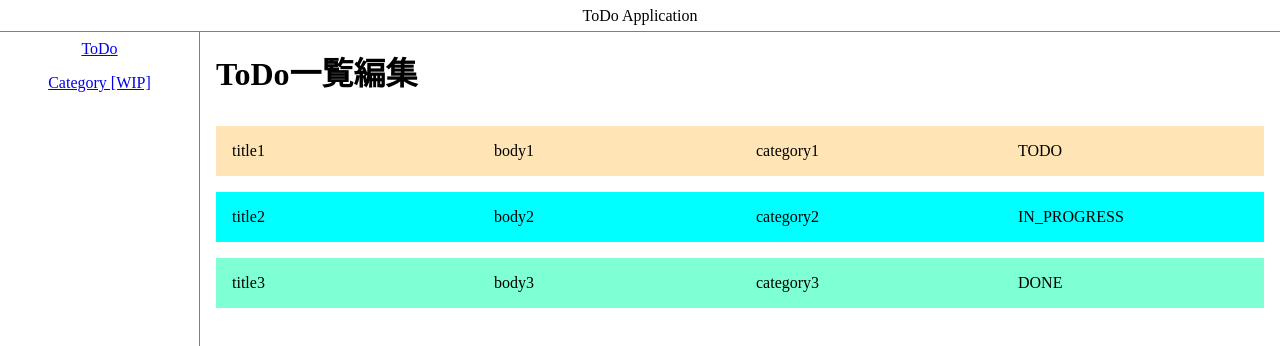
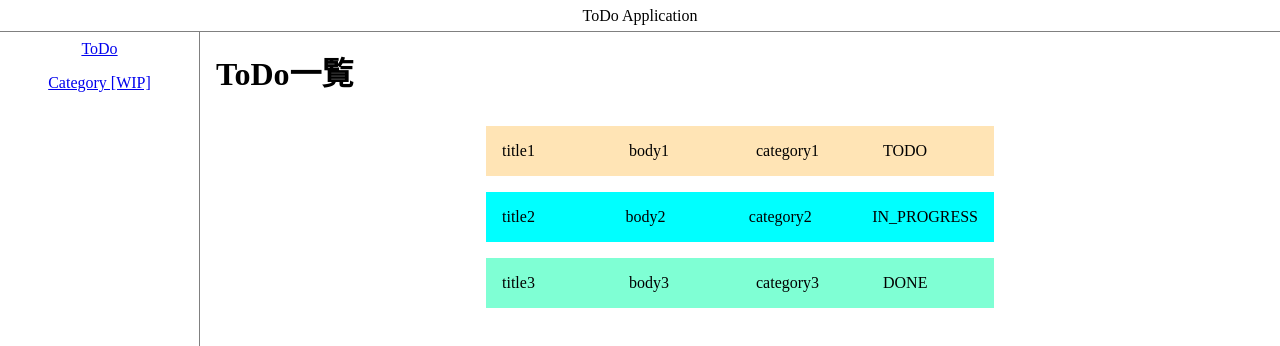
Before and after one commit to RayStarkMC/todo-app, an Angular app in the folder spa/: page /todo in a window 1280 px wide. Shown: the top 346 px of the page. Built offline with nearby package versions, Linux system fonts and the light colour scheme.

Commit message:
共通コンポーネントの記述を移動presentationに移動

```diff
--- a/spa/src/app/pages/todo/presentation/presentation.component.html
+++ b/spa/src/app/pages/todo/presentation/presentation.component.html
@@ -1,12 +1,14 @@
+<app-common title="ToDo一覧">
   <ol>
     @for (todo of state(); track todo.id) {
       <li>
         <div class="item-container" [ngStyle]="{'background-color': todo.category.color}">
-        <div>{{todo.title}}</div>
-        <div>{{todo.body}}</div>
-        <div>{{todo.category.name}}</div>
-        <div>{{todo.status}}</div>
+          <div>{{ todo.title }}</div>
+          <div>{{ todo.body }}</div>
+          <div>{{ todo.category.name }}</div>
+          <div>{{ todo.status }}</div>
         </div>
       </li>
     }
   </ol>
+</app-common>
--- a/spa/src/app/pages/todo/presentation/presentation.component.scss
+++ b/spa/src/app/pages/todo/presentation/presentation.component.scss
@@ -1,6 +1,9 @@
 ol {
   list-style: none;
   padding-inline-start: 0;
+
+  padding-left: 25%;
+  padding-right: 25%;
 }
 
 li {
--- a/spa/src/app/pages/todo/presentation/presentation.component.ts
+++ b/spa/src/app/pages/todo/presentation/presentation.component.ts
@@ -1,11 +1,13 @@
 import {Component, input} from '@angular/core';
 import {NgStyle} from '@angular/common';
+import {CommonComponent} from '../common/common.component';
 
 @Component({
   selector: 'app-presentation',
   standalone: true,
   imports: [
-    NgStyle
+    NgStyle,
+    CommonComponent
   ],
   templateUrl: './presentation.component.html',
   styleUrl: './presentation.component.scss'
--- a/spa/src/app/pages/todo/view-all-todos-page.component.html
+++ b/spa/src/app/pages/todo/view-all-todos-page.component.html
@@ -1,3 +1 @@
-<app-common title="ToDo一覧編集">
-  <app-presentation [state]="state()"></app-presentation>
-</app-common>
+<app-presentation [state]="state()"></app-presentation>
```
Lines whose indentation alone changed are shown as unchanged.
